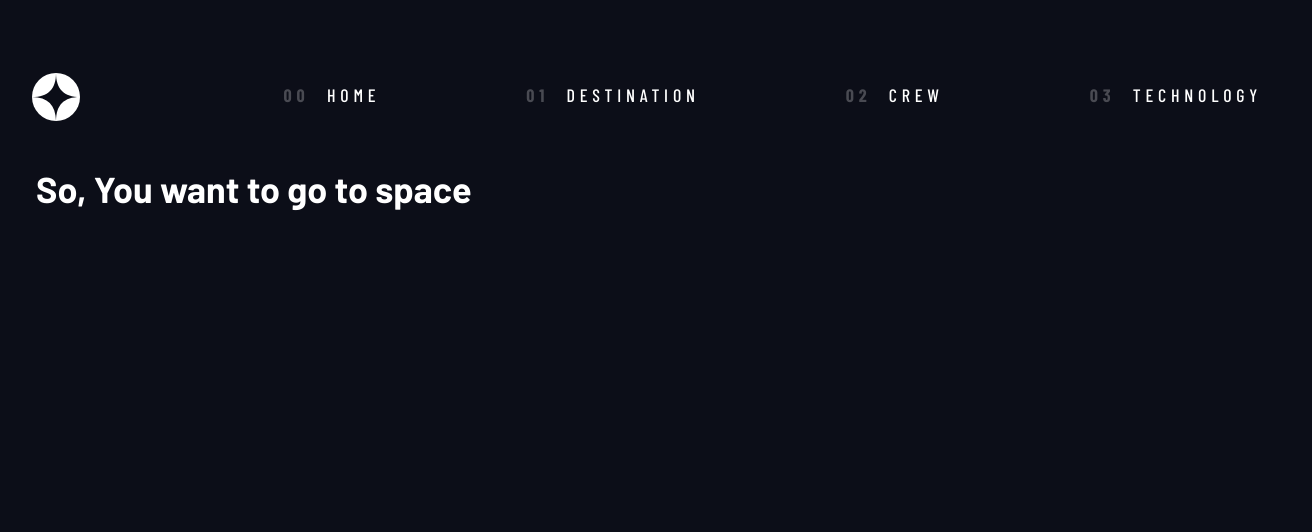
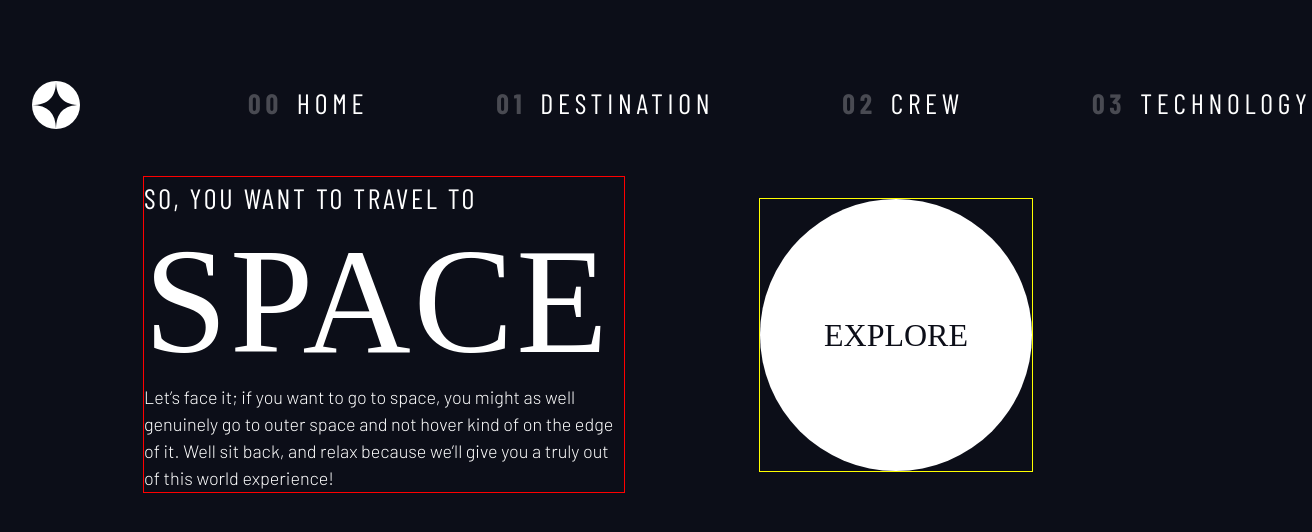
Before and after one commit to Angel-loop/design-system, a React (Create React App) app: page / in a window 1280 px wide. Shown: the top 532 px of the page, 1312 px wide, since content can reach past the window. Built offline with nearby package versions, Linux system fonts and the light colour scheme; a web font is replaced by a local one.

Commit message:
added most styles for home desktop version

```diff
--- a/public/index.html
+++ b/public/index.html
@@ -9,7 +9,7 @@
   <link href="https://fonts.googleapis.com/css2?family=Barlow+Condensed:wght@400;500;600;700&family=Barlow:ital,wght@0,200;0,300;0,600;0,700;1,400;1,500&family=Bellefair&display=swap" rel="stylesheet">
   <title>Frontend Mentor | Space tourism website</title>
 </head>
-<body>
+<body class="body-background">
 
 
   <div id="root"></div>
@@ -21,9 +21,7 @@
 
   So, you want to travel to
   Space
-  Let’s face it; if you want to go to space, you might as well genuinely go to
-  outer space and not hover kind of on the edge of it. Well sit back, and relax
-  because we’ll give you a truly out of this world experience!
+
 
   Explore -->
 
--- a/src/App.js
+++ b/src/App.js
@@ -1,32 +1,35 @@
 import { Link, Routes, Route } from "react-router-dom";
 import  logo  from './assets/shared/logo.svg'
 import { Home } from "./components/Home";
+import { Crew } from "./components/Crew";
+const App = () => {
 
-const App = () => {
-  return (
+
+
+    return (
   <div>
         <header className='primary-navigation'>
 
 
-            <nav className='flex navbar '>
+            <nav className='navbar flex'>
 
                 <img src={logo} alt=''></img>
                 <ul className='underline-indicators flex'>
 
                     <li>
-                        <Link to='/' className='numbered-title'><span>00</span> Home</Link>
+                        <Link to='/' className='numbered-title letter-spacing-2 uppercase text-white ff-sans-cond'><span>00</span>Home</Link>
                     </li>
 
                     <li>
-                        <Link to='destination' className='numbered-title'><span>01</span> Destination</Link>
+                        <Link to='destination' className='numbered-title letter-spacing-2 uppercase text-white ff-sans-cond'><span>01</span>Destination</Link>
                     </li>
 
                     <li>
-                        <Link to='crew' className='numbered-title'><span>02</span> Crew</Link>
+                        <Link to='crew' className='numbered-title letter-spacing-2 uppercase text-white ff-sans-cond'><span>02</span>Crew</Link>
                     </li>
 
                     <li>
-                        <Link to='tech' className='numbered-title'><span>03</span> Technology</Link>
+                        <Link to='tech' className='numbered-title letter-spacing-2 uppercase text-white ff-sans-cond'><span>03</span>Technology</Link>
                     </li>
 
                 </ul>
@@ -36,7 +39,7 @@ const App = () => {
             <Routes>
                 <Route path='/' element={<Home/>} ></Route>
                 <Route path='destination' element={<h1>Destination Page</h1>} ></Route>
-                <Route path='crew' element={<h1>Whole Crew</h1>} ></Route>
+                <Route path='crew' element={<Crew/>} ></Route>
                 <Route path='tech' element={<h1>Our Technology Stack</h1>} ></Route>
             </Routes>
 
--- /dev/null
+++ b/src/components/Crew.js
@@ -0,0 +1,10 @@
+
+
+export const Crew = () => {
+
+
+
+    return(
+        <h1>Meet Your Crew</h1>
+    )
+}
--- a/src/components/Home.js
+++ b/src/components/Home.js
@@ -1,11 +1,26 @@
+import { Link } from "react-router-dom"
 
 
 export const Home = () =>{
 
    return(
-    <div className="container">
-        <h1>So, You want to go to space</h1>
+    <div className="grid-container">
+        <div>
+            <h1 className='ff-sans-cond fs-500 uppercase letter-spacing-2'>So, You want to travel to
+                <span className="ff-serif fs-900 d-block">space</span>
+            </h1>
+
+            <p>  Let’s face it; if you want to go to space, you might as well genuinely go to
+            outer space and not hover kind of on the edge of it. Well sit back, and relax
+            because we’ll give you a truly out of this world experience!</p>
+
+        </div>
+
+        <div>
+            <Link to='destination' className="large-button uppercase ff-serif text-dark bg-white">Explore</Link>
+        </div>
     </div>
+
    )
 
 
--- a/src/index.css
+++ b/src/index.css
@@ -1,113 +1,127 @@
-/*-----------------------*/
-/* Custom Properties     */
-/*-----------------------*/
+/* ------------------- */
+/* Custom properties   */
+/* ------------------- */
 
-:root{
-
+:root {
   /* colors */
   --clr-dark: 230 35% 7%;
   --clr-light: 231 77% 90%;
   --clr-white: 0 0% 100%;
 
-  /* font size */
+     /* font-sizes */
+     --fs-900: clamp(5rem, 10vw + 1rem, 9.375rem);
+     --fs-800: 3.5rem;
+     --fs-700: 1.5rem;
+     --fs-600: 1rem;
+     --fs-500: 1.75rem;
+     --fs-400: 0.9375rem;
+     --fs-300: 1rem;
      --fs-200: 0.875rem;
-  --fs-300: 1rem;
-  --fs-400: 1.125rem;
-  --fs-500: 1.75rem;
-  --fs-600: 2rem;
-  --fs-700: 3.5rem;
-  --fs-800: 6.25rem;
-  --fs-900: 9.375rem;
 
-  /* font famliy */
-
+     /* font-families */
      --ff-serif: "Bellefair", serif;
      --ff-sans-cond: "Barlow Condensed", sans-serif;
      --ff-sans-normal: "Barlow", sans-serif;
+ }
 
 
+ @media (min-width: 35em) {
+     :root {
+         --fs-900: 9.375rem;
+         --fs-800: 5rem;
+         --fs-700: 2.5rem;
+         --fs-600: 1.5rem;
+         --fs-400: 1rem;
+     }
+ }
+
+ @media (min-width: 45em) {
+     :root {
+         /* font-sizes */
+         --fs-800: 6.25rem;
+         --fs-700: 3.5rem;
+         --fs-600: 2rem;
+         --fs-400: 1.125rem;
+     }
  }
 
 
 
 
-/*-----------------------*/
-/* Reset                 */
-/*-----------------------*/
+/* ------------------- */
+/* Reset               */
+/* ------------------- */
 
+/* https://piccalil.li/blog/a-modern-css-reset/ */
 
-/* General */
-
-ul{
+li{
   list-style-type: none;
 }
 
-/* Box sizin */
+/* Box sizing */
 *,
 *::before,
-*::after{
+*::after {
   box-sizing: border-box;
 }
 
-/* makes the margin even on both top and bottom */
-/* flow > :not(:first-child) */
-/* code below behaves like the one above */
-.flow > * + *{
-  margin-top: var(--flow-space, 1rem);
-}
-
+/* Reset margins */
 body,
 h1,
 h2,
 h3,
 h4,
 h5,
-h6,
 p,
 figure,
-picture{
+picture {
   margin: 0;
 }
 
-/* Sets up the body */
-body{
+h1,
+h2,
+h3,
+h4,
+h5,
+h6,
+p {
+  font-weight: 400;
+}
+
+/* set up the body */
+body {
   font-family: var(--ff-sans-normal);
   font-size: var(--fs-400);
-  background:hsl(var(--clr-dark) );
-  color: hsl(var(--clr-white) );
+  color: hsl( var(--clr-white) );
+  background-color: hsl( var(--clr-dark) );
   line-height: 1.5;
   min-height: 100vh;
+
+  display: grid;
+  grid-template-rows: min-content 1fr;
 }
 
-/* Makes images esaier to work with */
-
+/* make images easier to work with */
 img,
-picture{
+picutre {
   max-width: 100%;
   display: block;
 }
 
-/* make forms elements easier to work with */
+/* make form elements easier to work with */
 input,
+button,
 textarea,
-button,
-select{
+select {
   font: inherit;
 }
 
-a,
-a:visited{
-  text-decoration: none;
-  color: inherit;
-}
-
-/* removes animations for people who've turned them off */
-
-@media (prefers-reduced-motion: reduce){
+/* remove animations for people who've turned them off */
+@media (prefers-reduced-motion: reduce) {
 *,
 *::before,
-  *::after{
-    animation-duration: 0.01 ms !important ;
+*::after {
+  animation-duration: 0.01ms !important;
   animation-iteration-count: 1 !important;
   transition-duration: 0.01ms !important;
   scroll-behavior: auto !important;
@@ -116,9 +130,14 @@ a:visited{
 
 
 
-/*-----------------------*/
-/* Utility classes       */
-/*-----------------------*/
+
+
+
+/* ------------------- */
+/* Utility classes     */
+/* ------------------- */
+
+/* general */
 
 .flex {
   display: flex;
@@ -130,16 +149,49 @@ a:visited{
   gap: var(--gap, 1rem);
 }
 
-.container {
-  padding: 0 2em;
-  max-width: 80rem;
-  margin: 0 auto;
+.d-block {
+  display: block;
 }
 
-/* Screen reader only, meant for people with visual disablities */
+.flow > *:where(:not(:first-child)) {
+  margin-top: var(--flow-space, 1rem);
+}
 
+.container {
+  padding-inline: 2em;
+  margin-inline: auto;
+  max-width: 80rem;
+}
+
+.grid-container {
+  text-align: center;
+  display: grid;
+  place-items: center;
+}
+
+
+.grid-container * {
+  max-width: 50ch;
+}
+
+@media (min-width: 45em) {
+  .grid-container {
+      text-align: left;
+      column-gap: var(--container-gap, 2rem);
+      grid-template-columns: minmax(2rem, 1fr) repeat(2, minmax(0, 30rem)) minmax(2rem, 1fr);
+  }
+
+  .grid-container > *:first-child {
+      grid-column: 2;
+      outline: 1px solid red;
+  }
+
+  .grid-container > *:last-child {
+      grid-column: 3;
+      outline: 1px solid yellow;
+  }
+}
 .sr-only {
-
 position: absolute;
 width: 1px;
 height: 1px;
@@ -147,70 +199,79 @@ a:visited{
 margin: -1px;
 overflow: hidden;
 clip: rect(0, 0, 0, 0);
-  white-space: nowrap; /*Added line*/
+white-space: nowrap; /* added line */
 border: 0;
 }
 
 
+
+
+
 /* colors */
 
-.bg-dark{background-color: hsl(var(--clr-dark) );}
-.bg-light{background-color: hsl(var(--clr-light) );}
-.bg-white{background-color: hsl(var(--clr-white) );}
+.bg-dark { background-color: hsl( var(--clr-dark) );}
+.bg-accent { background-color: hsl( var(--clr-light) );}
+.bg-white { background-color: hsl( var(--clr-white) );}
 
-.text-dark{color: hsl(var(--clr-dark) );}
-.text-light{color: hsl(var(--clr-light) );}
-.text-white{color: hsl(var(--clr-white) );}
+.text-dark { color: hsl( var(--clr-dark) );}
+.text-accent { color: hsl( var(--clr-light) );}
+.text-white { color: hsl( var(--clr-white) );}
 
- /* Typography */
+/* typography */
 
- .ff-serif{ font-family: var(--ff-serif);}
- .ff-sans-cond{ font-family: var(--ff-sans-cond);}
- .ff-sans-normal{ font-family: var(--ff-sans-normal);}
+.ff-serif { font-family: var(--ff-serif); }
+.ff-sans-cond { font-family: var(--ff-sans-cond); }
+.ff-sans-normal { font-family: var(--ff-sans-normal); }
 
- .uppercase{ text-transform: uppercase;}
+.letter-spacing-1 { letter-spacing: 4.75px; }
+.letter-spacing-2 { letter-spacing: 2.7px; }
+.letter-spacing-3 { letter-spacing: 2.35px; }
 
+.uppercase { text-transform: uppercase; }
 
- .fs-200{font-size: var(--fs-200);}
- .fs-300{font-size: var(--fs-300);}
- .fs-400{font-size: var(--fs-400);}
- .fs-500{font-size: var(--fs-500);}
- .fs-600{font-size: var(--fs-600);}
- .fs-700{font-size: var(--fs-700);}
- .fs-800{font-size: var(--fs-800);}
- .fs-900{font-size: var(--fs-900);}
+.fs-900 { font-size: var(--fs-900); }
+.fs-800 { font-size: var(--fs-800); }
+.fs-700 { font-size: var(--fs-700); }
+.fs-600 { font-size: var(--fs-600); }
+.fs-500 { font-size: var(--fs-500); }
+.fs-400 { font-size: var(--fs-400); }
+.fs-300 { font-size: var(--fs-300); }
+.fs-200 { font-size: var(--fs-200); }
 
- .fs-600,
+.fs-900,
+.fs-800,
 .fs-700,
- .fs-800,
- .fs-900{
+.fs-600 {
   line-height: 1.1;
 }
 
- .numbered-title{
+.numbered-title {
   font-family: var(--ff-sans-cond);
-  font-size: var(--fs-400);
-  font-weight: 500;
-  letter-spacing: 0.300rem;
+  font-size: var(--fs-500);
   text-transform: uppercase;
-  margin-right: 1em;
-
+  letter-spacing: 4.72px;
 }
 
-.numbered-title > span{
-  margin-right: .1em;
+.numbered-title span {
+  margin-right: .5em;
   font-weight: 700;
-  color: hsl(var(--clr-white) / 0.25 );
+  color: hsl( var(--clr-white) / .25);
 }
 
 
-/*-----------------------*/
-/* Components            */
-/*-----------------------*/
+
+
+
+
+/* ------------------- */
+/* Compontents         */
+/* ------------------- */
+
 .large-button {
+  font-size: 2rem;
   position: relative;
   z-index: 1;
-  display: grid;
+  display: inline-grid;
   place-items: center;
   padding: 0 2em;
   border-radius: 50%;
@@ -254,7 +315,9 @@ a:visited{
 }
 
 .underline-indicators > * {
+  cursor: pointer;
   padding: var(--underline-gap, 1rem) 0;
+  border: 0;
   border-bottom: .2rem solid hsl( var(--clr-white) / 0 );
 }
 
@@ -263,17 +326,39 @@ a:visited{
   border-color: hsl( var(--clr-white) / .5);
 }
 
-.underline-indicators > li > a > .active{
+.underline-indicators > .active,
+.underline-indicators > [aria-selected="true"] {
+  color: hsl( var(--clr-white) / 1);
   border-color: hsl( var(--clr-white) / 1);
 }
 
+.tab-list {
+  --gap: 2rem;
+}
 
+.dot-indicators > * {
+  cursor: pointer;
+  border: 0;
+  border-radius: 50%;
+  padding: .5em;
+  background-color: hsl( var(--clr-white) / .25);
+}
+
+.dot-indicators > *:hover,
+.dot-indicators > *:focus {
+  background-color: hsl( var(--clr-white) / .5);
+}
+
+.dot-indicators > [aria-selected="true"] {
+  background-color: hsl( var(--clr-white) / 1);
+}
 
 .navbar{
   place-items: center;
   margin: 2rem 0rem 0 2rem;
   padding: 0;
 }
+
 .navbar img{
   margin-right: auto;
 }
```
Lines whose indentation alone changed are shown as unchanged.
